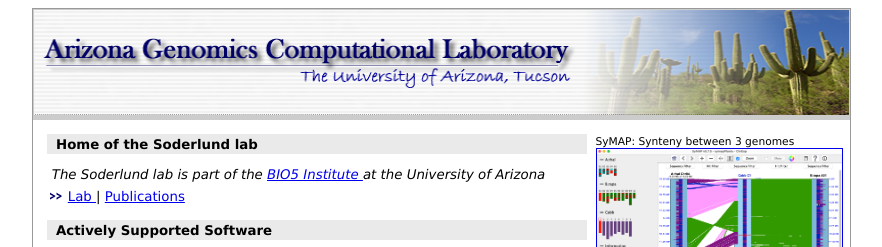
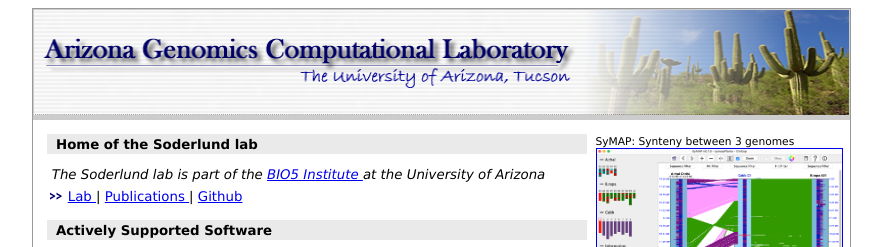
Before and after one commit to csoderlund/csoderlund.github.io, a plain HTML site: page index.html in a window 1280 px wide. Shown: the top 247 px of the page, without its empty margins (199-1081 px from the left). Drawn offline with Linux system fonts and the light colour scheme.

Commit message:
Update index.html

```diff
--- a/index.html
+++ b/index.html
@@ -38,7 +38,7 @@
 				BIO5 Institute </a> at the University of Arizona </i> <br>
 	<tr><td>&nbsp;
 		<td class="c"> <img alt="" src="img/bullet_blue.gif" class=a>
-			<a href="./lab/lab.html"> Lab </a> | <a href="./lab/pubs.html"> Publications </a>
+			<a href="./lab/lab.html"> Lab </a> | <a href="./lab/pubs.html"> Publications </a> | <a href="https://github.com/csoderlund"> Github </a>
 
 	<tr><td style="height: 8px"><td>
 	<tr><td style="height: 15px width=8px"> &nbsp;
```
